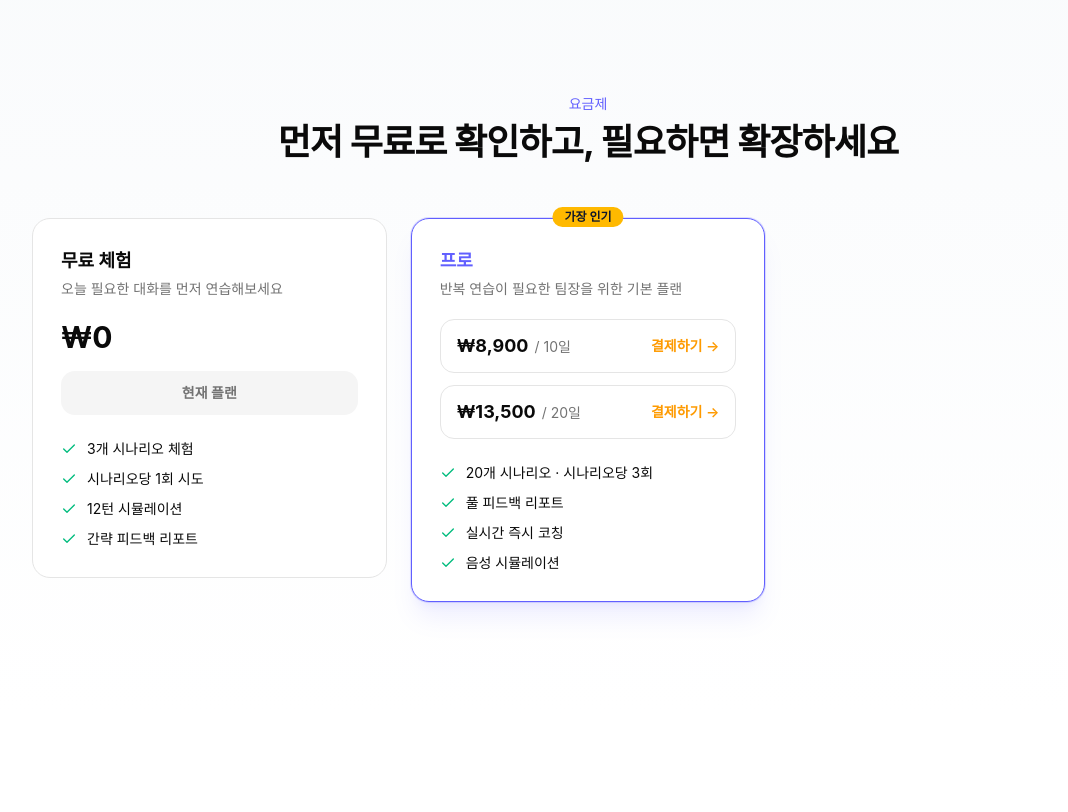
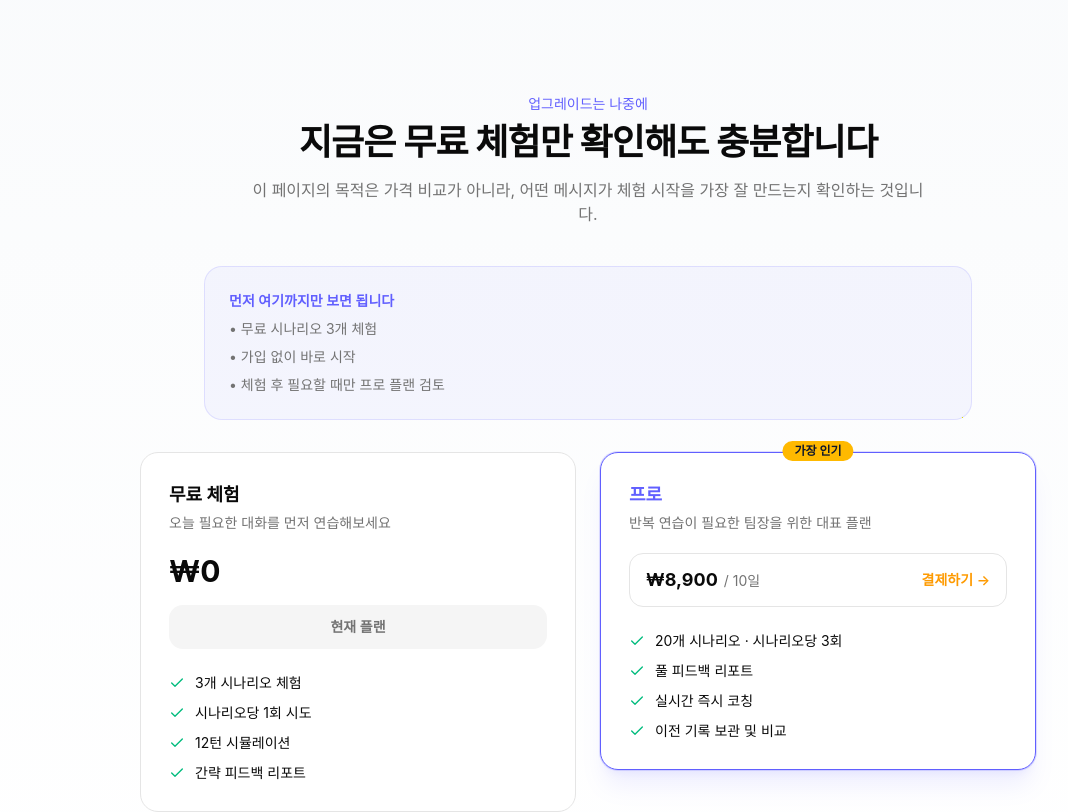
Before and after one commit to luvntruth/leaders-high-landing, a Next.js app: page / in a window 1280 px wide. Shown: the part 4480-5292 px from the top of the page, without its empty margins (52-1120 px from the left). Built offline with nearby package versions, Linux system fonts and the light colour scheme; a web font is replaced by a local one.

Commit message:
feat: de-emphasize pricing and remove voice simulation mention

```diff
--- a/src/app/landing-content.tsx
+++ b/src/app/landing-content.tsx
@@ -823,17 +823,16 @@ const plans = [
   },
   {
     name: "프로",
-    desc: "반복 연습이 필요한 팀장을 위한 기본 플랜",
+    desc: "반복 연습이 필요한 팀장을 위한 대표 플랜",
     highlight: true,
     priceOptions: [
       { price: "₩8,900", period: "/ 10일", href: SERVICE_URL, cta: "결제하기 →", disabled: false },
-      { price: "₩13,500", period: "/ 20일", href: SERVICE_URL, cta: "결제하기 →", disabled: false },
     ],
     features: [
       "20개 시나리오 · 시나리오당 3회",
       "풀 피드백 리포트",
       "실시간 즉시 코칭",
-      "음성 시뮬레이션",
+      "이전 기록 보관 및 비교",
     ],
   },
 ];
@@ -856,14 +855,26 @@ function PricingSection({ buildTrackedServiceUrl, trackCtaClick }: Pick<CtaConte
         viewport={{ once: true, margin: "-80px" }}
         variants={stagger}
       >
-        <motion.div variants={fadeUp} className="text-center mb-14">
-          <span className="text-sm font-medium text-primary mb-2 block">요금제</span>
+        <motion.div variants={fadeUp} className="text-center mb-10">
+          <span className="text-sm font-medium text-primary mb-2 block">업그레이드는 나중에</span>
           <h2 className="text-3xl md:text-4xl font-bold tracking-tight text-foreground mb-4">
-            먼저 무료로 확인하고, 필요하면 확장하세요
+            지금은 무료 체험만 확인해도 충분합니다
           </h2>
+          <p className="text-muted-foreground max-w-2xl mx-auto">
+            이 페이지의 목적은 가격 비교가 아니라, 어떤 메시지가 체험 시작을 가장 잘 만드는지 확인하는 것입니다.
+          </p>
         </motion.div>
 
-        <motion.div variants={stagger} className="grid md:grid-cols-3 gap-6 items-start">
+        <motion.div variants={fadeUp} className="max-w-3xl mx-auto mb-8 rounded-2xl border border-primary/15 bg-primary/5 p-6 text-left">
+          <p className="text-sm font-semibold text-primary mb-2">먼저 여기까지만 보면 됩니다</p>
+          <ul className="space-y-2 text-sm text-muted-foreground">
+            <li>• 무료 시나리오 3개 체험</li>
+            <li>• 가입 없이 바로 시작</li>
+            <li>• 체험 후 필요할 때만 프로 플랜 검토</li>
+          </ul>
+        </motion.div>
+
+        <motion.div variants={stagger} className="grid md:grid-cols-2 gap-6 items-start max-w-4xl mx-auto justify-center">
           {trackedPlans.map((p) => (
             <motion.div
               key={p.name}
@@ -879,7 +890,7 @@ function PricingSection({ buildTrackedServiceUrl, trackCtaClick }: Pick<CtaConte
                   가장 인기
                 </span>
               )}
-              <h3 className={`text-lg font-bold mb-1 ${p.highlight ? "text-primary" : p.name === "울트라" ? "text-primary" : "text-foreground"}`}>{p.name}</h3>
+              <h3 className={`text-lg font-bold mb-1 ${p.highlight ? "text-primary" : "text-foreground"}`}>{p.name}</h3>
               <p className="text-sm text-muted-foreground mb-5">{p.desc}</p>
 
               {/* Price options */}
```
